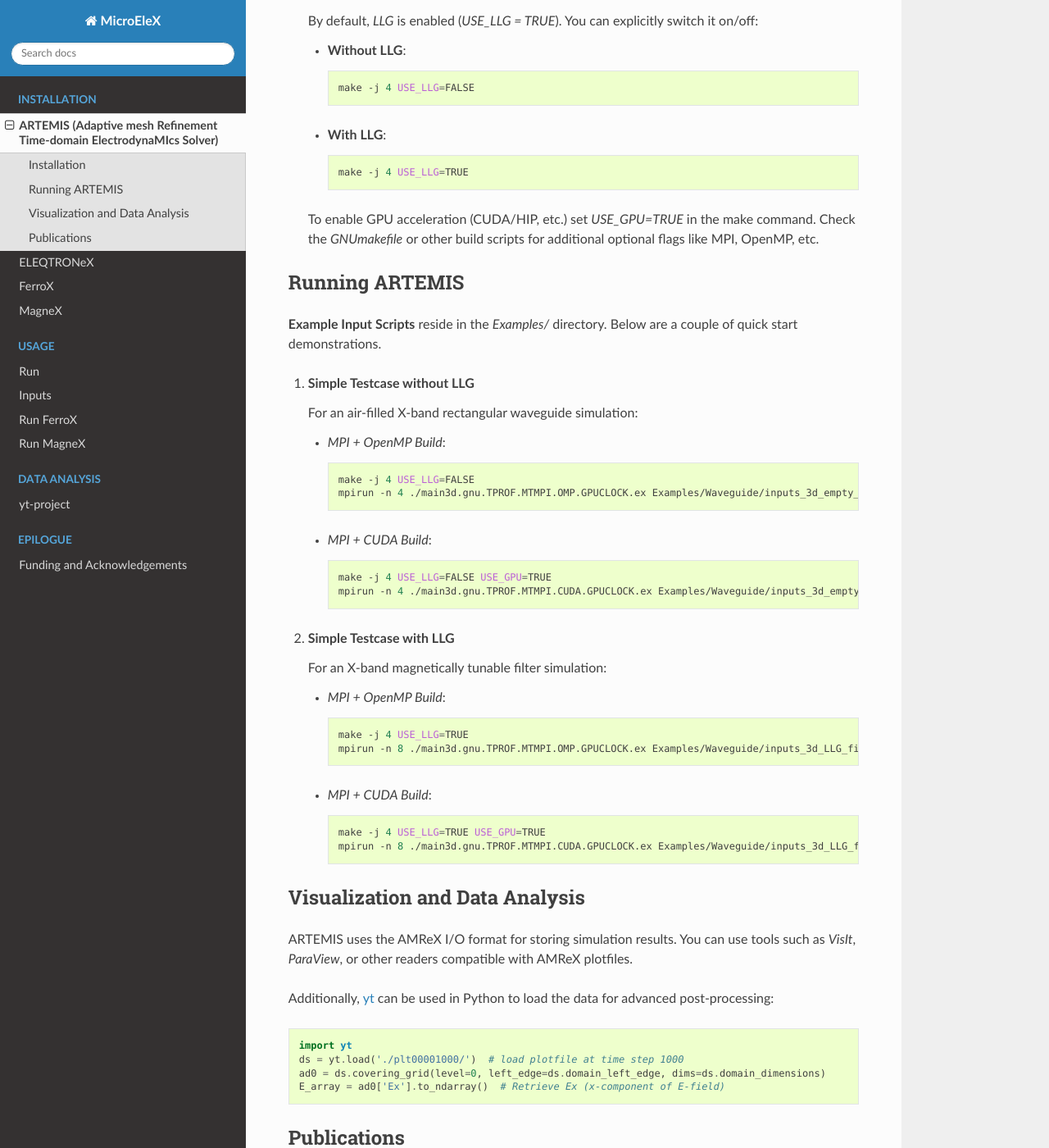
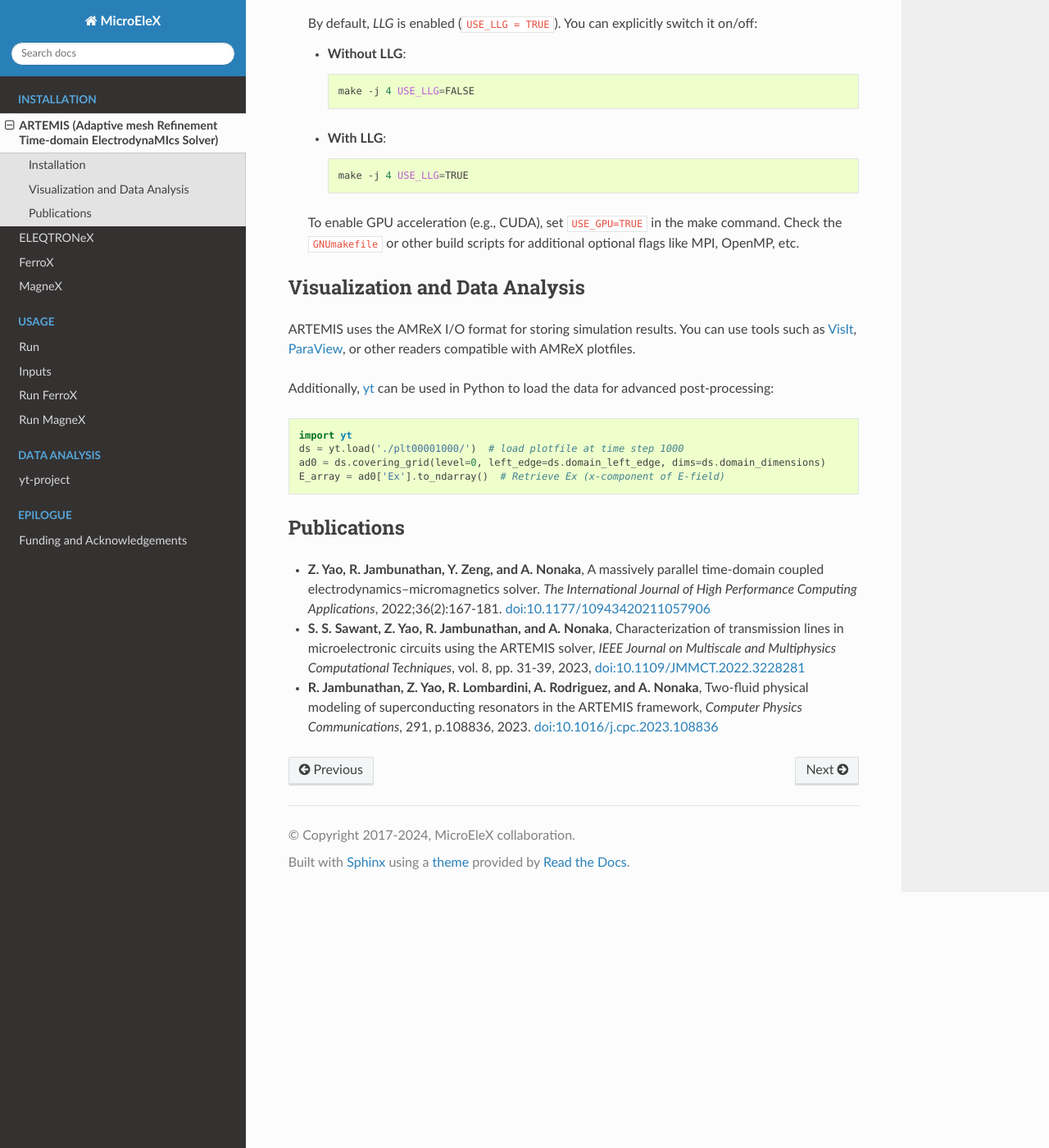
Before and after one commit to AMReX-Microelectronics/AMReX-Microelectronics.github.io, a Sphinx documentation site: the page built from Docs/source/install/artemis.rst, in a window 1280 px wide and 1400 px high, scrolled down 1008 px. Shown: the whole window at 82% size. Built offline with Sphinx 7.4.7 and the Read the Docs theme 3.1.0, drawn with Linux system fonts in a browser that asks for light colours; some of the changed text lies outside the part shown.

Commit message:
Update artemis.rst

```diff
--- a/Docs/source/install/artemis.rst
+++ b/Docs/source/install/artemis.rst
@@ -27,19 +27,19 @@ Installation
 
       git clone git@github.com:AMReX-Microelectronics/artemis.git
 
-   Make sure `amrex/` and `artemis/` are placed alongside each other in your filesystem.
+   Make sure ``amrex/`` and ``artemis/`` are placed alongside each other in your filesystem.
 
 3. **Build ARTEMIS**:
 
-   1. Navigate to the `Exec/` folder inside `artemis/`.
-   2. Build with `make -j 4`, for example:
+   1. Navigate to the ``Exec/`` folder inside ``artemis/``.
+   2. Build with ``make -j 4``, for example:
 
    .. code-block:: bash
 
       cd artemis/Exec/
       make -j 4
 
-   By default, *LLG* is enabled (`USE_LLG = TRUE`). You can explicitly switch it on/off:
+   By default, *LLG* is enabled (``USE_LLG = TRUE``). You can explicitly switch it on/off:
 
    - **Without LLG**:
 
@@ -53,55 +53,12 @@ Installation
 
         make -j 4 USE_LLG=TRUE
 
-   To enable GPU acceleration (CUDA/HIP, etc.) set `USE_GPU=TRUE` in the make command. Check the `GNUmakefile` or other build scripts for additional optional flags like MPI, OpenMP, etc.
-
-Running ARTEMIS
----------------
-
-**Example Input Scripts** reside in the `Examples/` directory. Below are a couple of quick start demonstrations.
-
-.. _artemis-no-llg:
-
-1. **Simple Testcase without LLG**
-
-   For an air-filled X-band rectangular waveguide simulation:
-
-   - *MPI + OpenMP Build*:
-
-     .. code-block:: bash
-
-        make -j 4 USE_LLG=FALSE
-        mpirun -n 4 ./main3d.gnu.TPROF.MTMPI.OMP.GPUCLOCK.ex Examples/Waveguide/inputs_3d_empty_X_band
-
-   - *MPI + CUDA Build*:
-
-     .. code-block:: bash
-
-        make -j 4 USE_LLG=FALSE USE_GPU=TRUE
-        mpirun -n 4 ./main3d.gnu.TPROF.MTMPI.CUDA.GPUCLOCK.ex Examples/Waveguide/inputs_3d_empty_X_band
-
-2. **Simple Testcase with LLG**
-
-   For an X-band magnetically tunable filter simulation:
-
-   - *MPI + OpenMP Build*:
-
-     .. code-block:: bash
-
-        make -j 4 USE_LLG=TRUE
-        mpirun -n 8 ./main3d.gnu.TPROF.MTMPI.OMP.GPUCLOCK.ex Examples/Waveguide/inputs_3d_LLG_filter
-
-   - *MPI + CUDA Build*:
-
-     .. code-block:: bash
-
-        make -j 4 USE_LLG=TRUE USE_GPU=TRUE
-        mpirun -n 8 ./main3d.gnu.TPROF.MTMPI.CUDA.GPUCLOCK.ex Examples/Waveguide/inputs_3d_LLG_filter
+   To enable GPU acceleration (e.g., CUDA), set ``USE_GPU=TRUE`` in the make command. Check the ``GNUmakefile`` or other build scripts for additional optional flags like MPI, OpenMP, etc.
 
 Visualization and Data Analysis
 -------------------------------
 
-ARTEMIS uses the AMReX I/O format for storing simulation results. You can use tools such as `VisIt`, `ParaView`, or other readers compatible with AMReX plotfiles.
+ARTEMIS uses the AMReX I/O format for storing simulation results. You can use tools such as `VisIt <https://wci.llnl.gov/simulation/computer-codes/visit>`_, `ParaView <https://www.paraview.org/>`_, or other readers compatible with AMReX plotfiles.
 
 Additionally, `yt <https://yt-project.org/>`_ can be used in Python to load the data for advanced post-processing:
 
@@ -115,15 +72,15 @@ Additionally, `yt <https://yt-project.org/>`_ can be used in Python to load the
 Publications
 ------------
 
-- **Z. Yao, R. Jambunathan, Y. Zeng and A. Nonaka**,
+- **Z. Yao, R. Jambunathan, Y. Zeng, and A. Nonaka**,
   A massively parallel time-domain coupled electrodynamics–micromagnetics solver.
   *The International Journal of High Performance Computing Applications*, 2022;36(2):167-181.
   `doi:10.1177/10943420211057906 <https://doi.org/10.1177/10943420211057906>`_
 
-- **S. S. Sawant, Z. Yao, R. Jambunathan and A. Nonaka**,
+- **S. S. Sawant, Z. Yao, R. Jambunathan, and A. Nonaka**,
   Characterization of transmission lines in microelectronic circuits using the ARTEMIS solver,
   *IEEE Journal on Multiscale and Multiphysics Computational Techniques*, vol. 8, pp. 31-39, 2023,
-  `doi: 10.1109/JMMCT.2022.3228281 <https://doi.org/10.1109/JMMCT.2022.3228281>`_
+  `doi:10.1109/JMMCT.2022.3228281 <https://doi.org/10.1109/JMMCT.2022.3228281>`_
 
 - **R. Jambunathan, Z. Yao, R. Lombardini, A. Rodriguez, and A. Nonaka**,
   Two-fluid physical modeling of superconducting resonators in the ARTEMIS framework,
```
